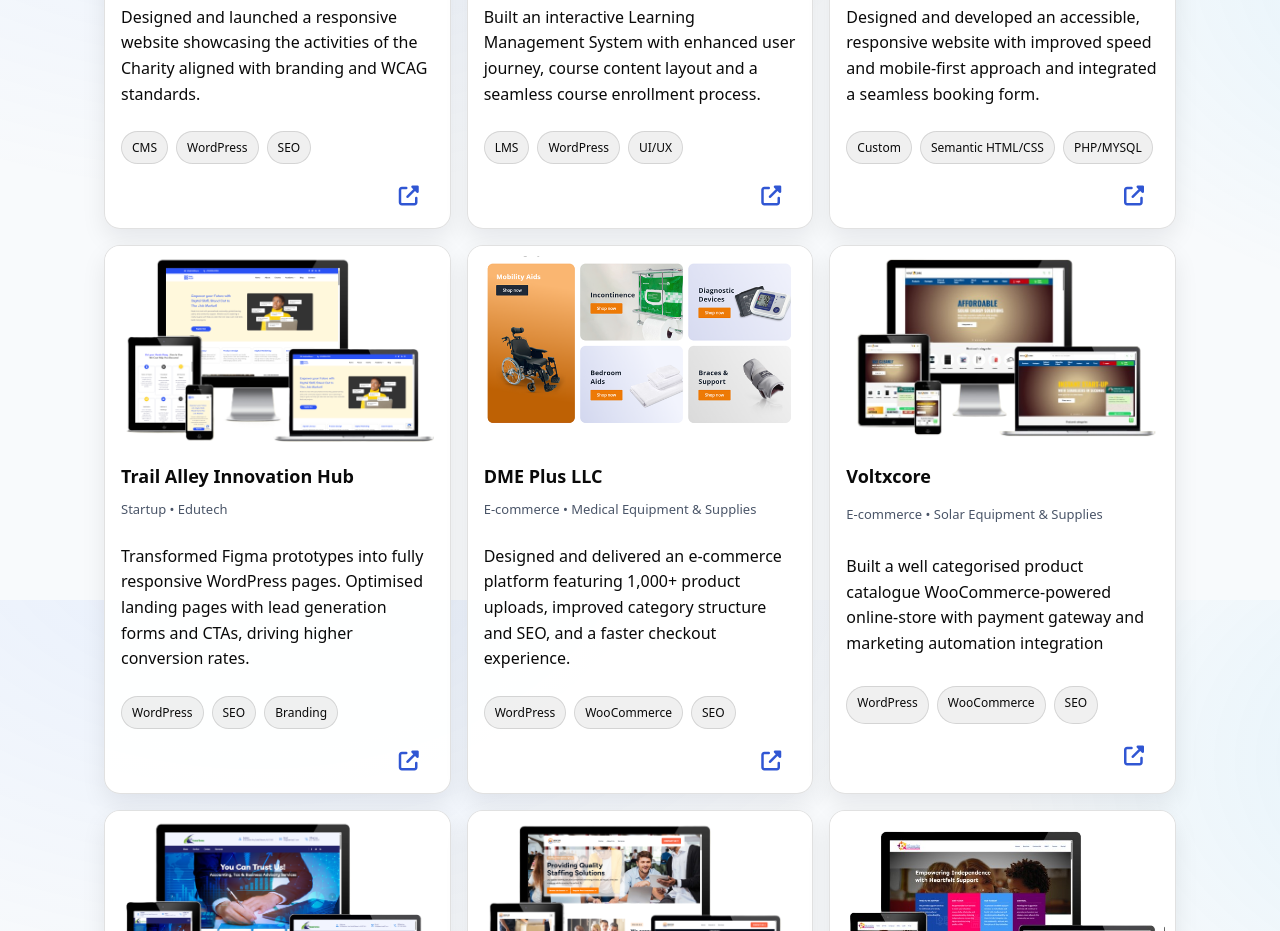
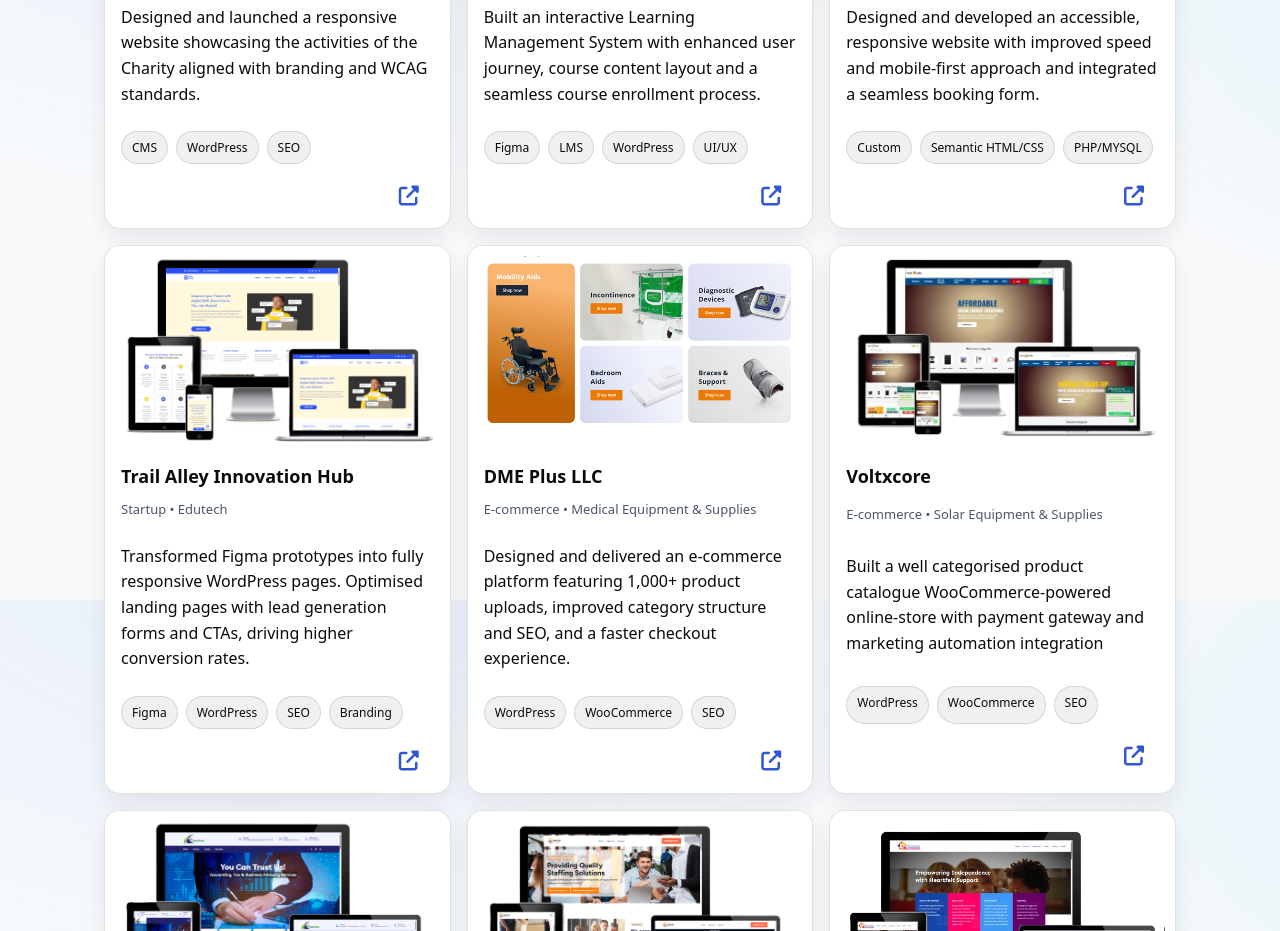
Before and after one commit to jafarharun/portfolio, a plain HTML site: page index.html in a window 1280 px wide. Shown: the part 1000-1931 px from the top of the page. Drawn offline with nearby package versions, Linux system fonts and the light colour scheme.

Commit message:
added figma tag

```diff
--- a/index.html
+++ b/index.html
@@ -237,6 +237,7 @@
               <div class="meta">Education • Learning Management System</div>
               <p class="details">Built an interactive Learning Management System with enhanced user journey, course content layout and a seamless course enrollment process.</p>
               <div class="tags">
+                 <span class="tag">Figma</span>
                 <span class="tag">LMS</span>
                 <span class="tag">WordPress</span>
                 <span class="tag">UI/UX</span>
@@ -278,6 +279,7 @@
               <div class="meta">Startup • Edutech</div>
                 <p class="details">Transformed Figma prototypes into fully responsive WordPress pages. Optimised landing pages with lead generation forms and CTAs, driving higher conversion rates.</p>
               <div class="tags">
+                <span class="tag">Figma</span>
                 <span class="tag">WordPress</span>
                 <span class="tag">SEO</span>
                 <span class="tag">Branding</span>
```
